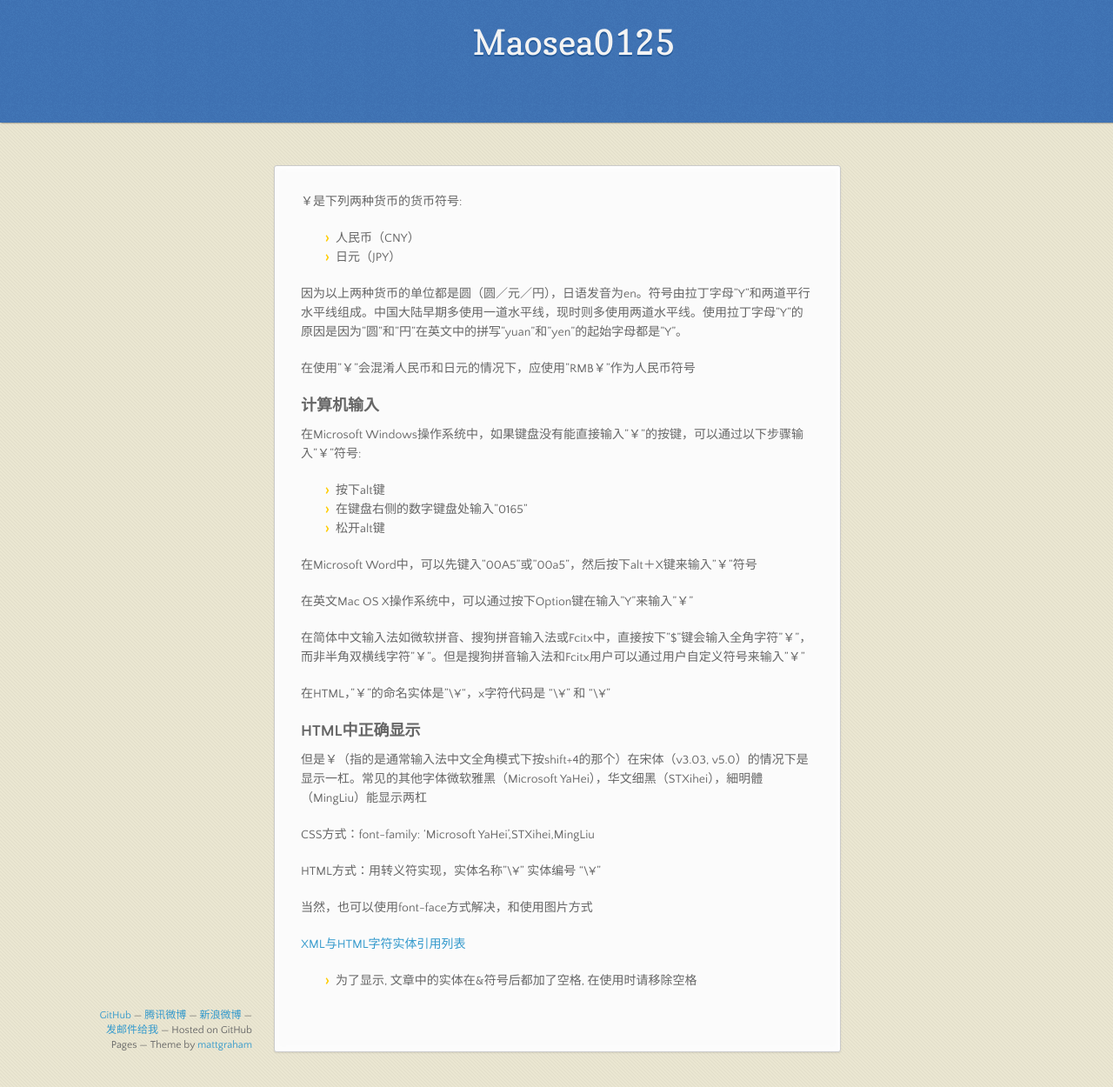
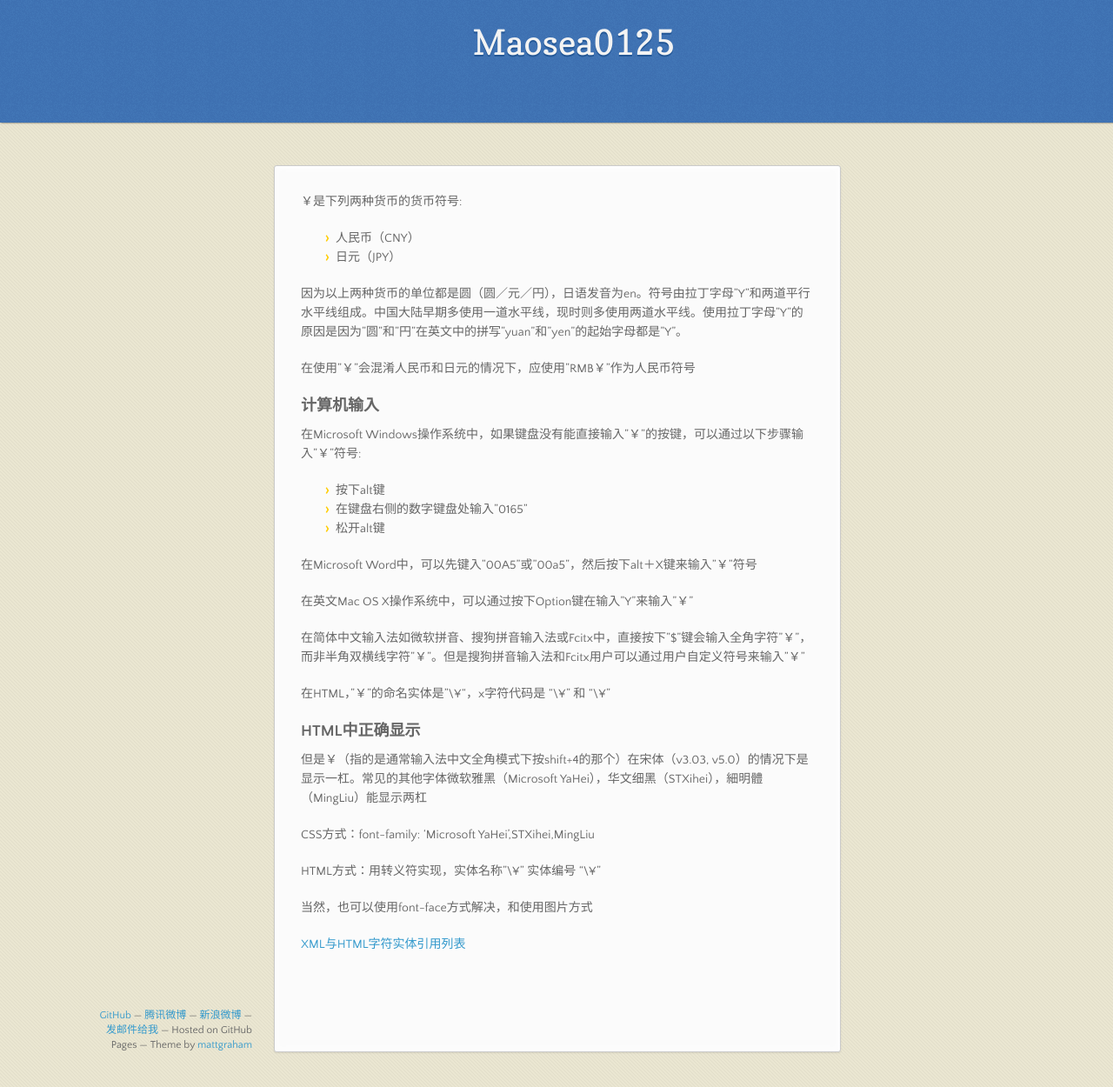
Before and after one commit to maosea0125/maosea0125.github.io, a Jekyll site: the page built from _posts/2014-10-30-renminbi-symbol.md, in a window 1280 px wide and 1250 px high. Shown: the whole window at 87% size. Built offline with Jekyll 4.4.1, drawn with Linux system fonts in a browser that asks for light colours; Markdown is read by kramdown in place of the engine named in the settings.

Commit message:
modify _posts/2014-10-30-renminbi-symbol.md

```diff
--- a/_posts/2014-10-30-renminbi-symbol.md
+++ b/_posts/2014-10-30-renminbi-symbol.md
@@ -39,5 +39,3 @@
 当然，也可以使用font-face方式解决，和使用图片方式
 
 [XML与HTML字符实体引用列表](http://zh.wikipedia.org/wiki/XML%E4%B8%8EHTML%E5%AD%97%E7%AC%A6%E5%AE%9E%E4%BD%93%E5%BC%95%E7%94%A8%E5%88%97%E8%A1%A8)
-
-* 为了显示, 文章中的实体在&符号后都加了空格, 在使用时请移除空格
```
